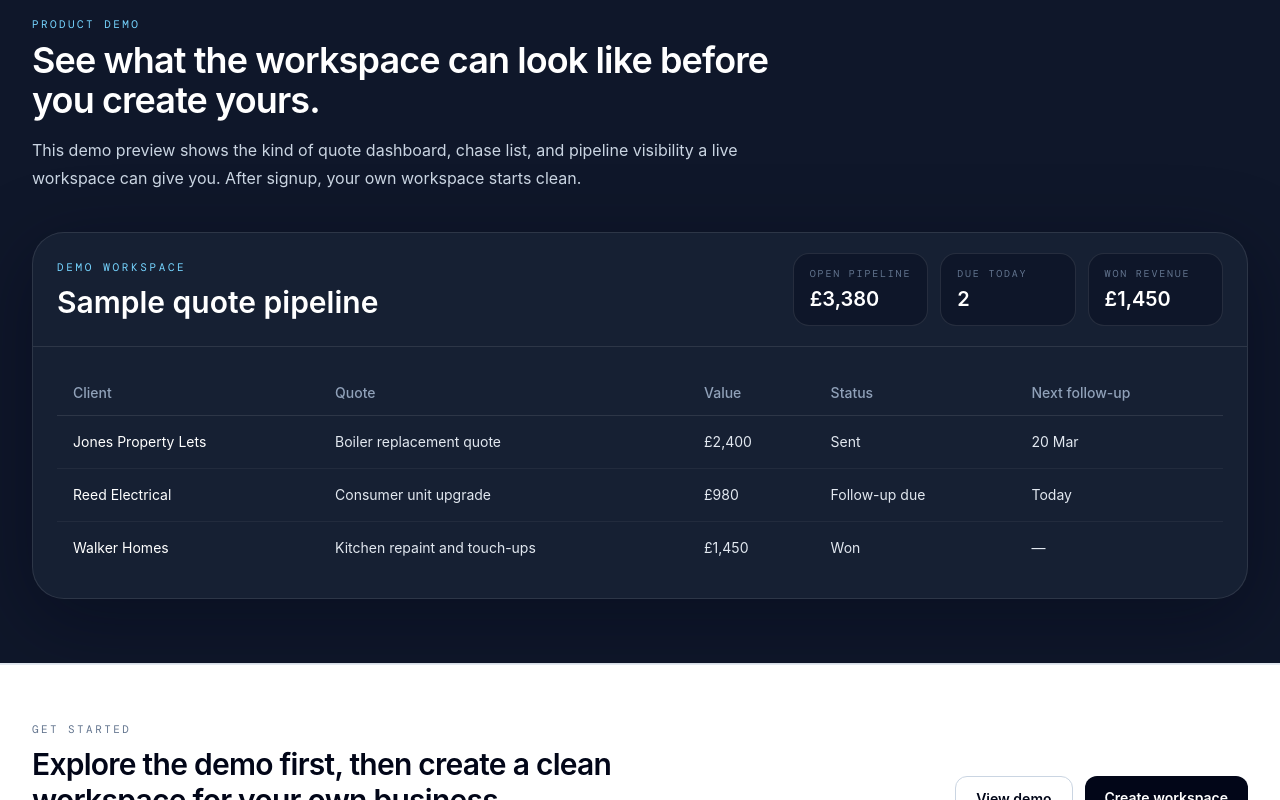
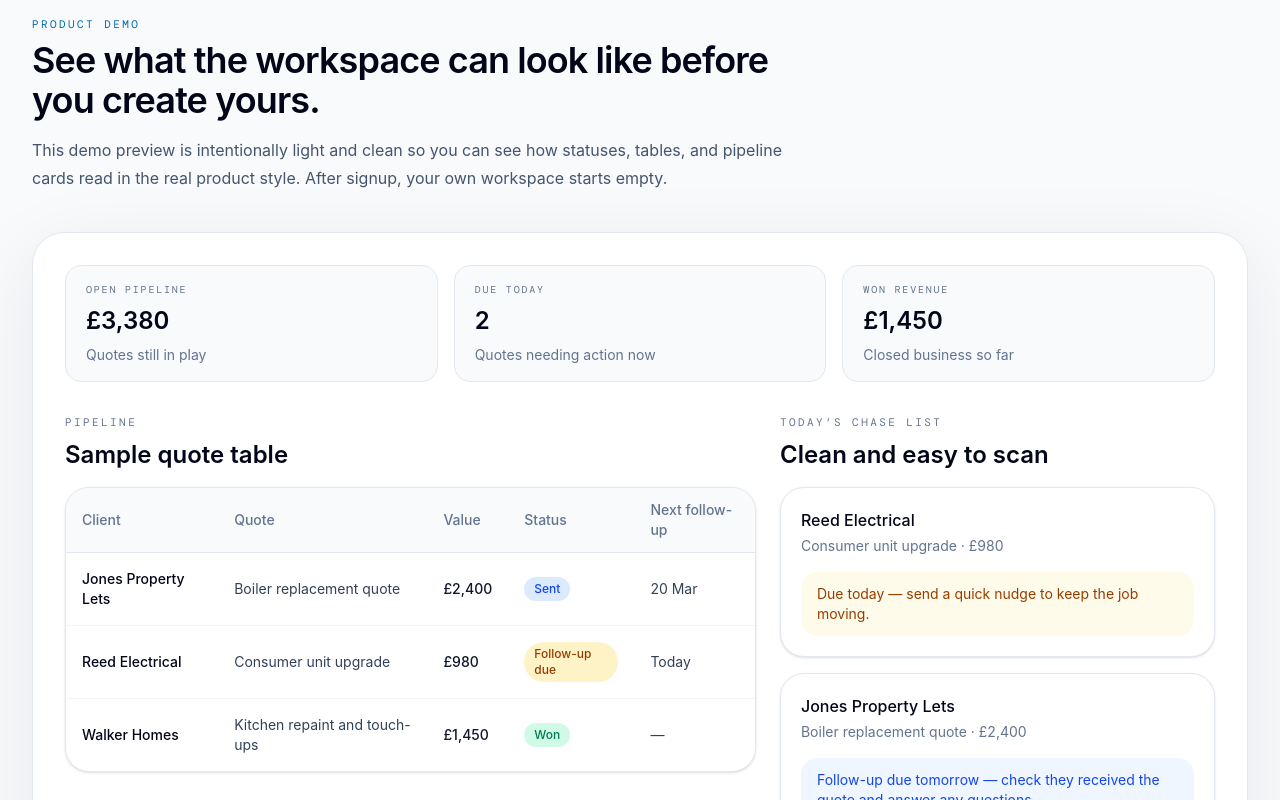
Before and after one commit to jokerai0799/jokerai0799-quote-followup-os-2026-03-19, a Next.js app: page / in a window 1280 px wide. Shown: the part 1260-2060 px from the top of the page. Built offline with nearby package versions, Linux system fonts and the light colour scheme; no server answers.

Commit message:
fix: simplify app header and lighten demo preview

```diff
--- a/src/app/(authenticated)/layout.tsx
+++ b/src/app/(authenticated)/layout.tsx
@@ -33,29 +33,27 @@ export default async function AuthenticatedLayout({ children }: { children: Reac
             </div>
 
             <div className="flex flex-wrap items-center gap-3 xl:justify-end">
-              <div className="inline-flex items-center gap-2 rounded-full border border-emerald-500/25 bg-emerald-500/10 px-3 py-2 font-mono text-[10px] uppercase tracking-[0.18em] text-emerald-200">
+              <div className="inline-flex items-center gap-2 rounded-full border border-emerald-500/25 bg-emerald-500/10 px-3 py-2 font-mono text-[10px] uppercase tracking-[0.16em] text-emerald-100">
                 <span className="h-2 w-2 rounded-full bg-emerald-400 shadow-[0_0_10px_rgba(74,222,128,0.8)]" />
                 {dueCount} due today
               </div>
 
-              <div className="hidden min-w-[220px] rounded-xl border border-slate-600 bg-slate-900/60 px-3 py-2 text-left lg:block">
-                <p className="font-mono text-[10px] uppercase tracking-[0.2em] text-slate-400">
-                  {workspace?.subscriptionStatus === 'active' ? 'Paid workspace' : 'Workspace'}
-                </p>
-                <p className="truncate text-sm font-medium text-white">{workspace?.workspaceName ?? session.user.email}</p>
+              <div className="hidden min-w-[240px] rounded-xl border border-slate-600 bg-slate-900/55 px-4 py-2 lg:block">
+                <p className="font-mono text-[10px] uppercase tracking-[0.16em] text-slate-400">Workspace</p>
+                <p className="truncate text-sm font-semibold text-white">{workspace?.workspaceName ?? session.user.email}</p>
               </div>
 
               <Link
                 href="/quotes/new"
-                className="inline-flex items-center justify-center rounded-lg border border-sky-500 bg-sky-600 px-4 py-2 font-mono text-[11px] uppercase tracking-[0.18em] text-white transition hover:border-sky-400 hover:bg-sky-500"
+                className="inline-flex items-center justify-center rounded-lg border border-sky-500 bg-sky-600 px-4 py-2 font-mono text-[11px] uppercase tracking-[0.16em] text-white transition hover:border-sky-400 hover:bg-sky-500"
               >
-                + New Quote
+                New quote
               </Link>
 
               <form action={signOutAction}>
                 <button
                   type="submit"
-                  className="inline-flex items-center justify-center rounded-lg border border-slate-600 bg-transparent px-4 py-2 font-mono text-[11px] uppercase tracking-[0.18em] text-white transition hover:border-slate-400 hover:bg-white/5"
+                  className="inline-flex items-center justify-center rounded-lg border border-slate-600 bg-transparent px-4 py-2 font-mono text-[11px] uppercase tracking-[0.16em] text-white transition hover:border-slate-400 hover:bg-white/5"
                 >
                   Sign out
                 </button>
--- a/src/app/page.tsx
+++ b/src/app/page.tsx
@@ -126,43 +126,44 @@ export default async function MarketingHomePage() {
         </div>
       </section>
 
-      <section id="demo" className="border-y border-slate-200 bg-[#0F172A] text-white scroll-mt-24">
+      <section id="demo" className="border-y border-slate-200 bg-slate-50 scroll-mt-24">
         <div className="mx-auto max-w-7xl px-4 py-16 sm:px-6 lg:px-8">
           <div className="max-w-3xl">
-            <p className="font-mono text-[11px] uppercase tracking-[0.22em] text-sky-300">Product demo</p>
-            <h2 className="mt-2 text-4xl font-semibold tracking-tight text-white">See what the workspace can look like before you create yours.</h2>
-            <p className="mt-4 text-base leading-7 text-slate-300">
-              This demo preview shows the kind of quote dashboard, chase list, and pipeline visibility a live workspace can give you. After signup, your own workspace starts clean.
+            <p className="font-mono text-[11px] uppercase tracking-[0.22em] text-sky-700">Product demo</p>
+            <h2 className="mt-2 text-4xl font-semibold tracking-tight text-slate-950">See what the workspace can look like before you create yours.</h2>
+            <p className="mt-4 text-base leading-7 text-slate-600">
+              This demo preview is intentionally light and clean so you can see how statuses, tables, and pipeline cards read in the real product style. After signup, your own workspace starts empty.
             </p>
           </div>
 
-          <div className="mt-10 overflow-hidden rounded-[2rem] border border-white/10 bg-[#162033] shadow-[0_20px_80px_rgba(2,6,23,0.4)]">
-            <div className="border-b border-white/10 px-6 py-5">
-              <div className="flex flex-col gap-4 lg:flex-row lg:items-center lg:justify-between">
-                <div>
-                  <p className="font-mono text-[11px] uppercase tracking-[0.24em] text-sky-300">Demo workspace</p>
-                  <h3 className="mt-2 text-3xl font-semibold text-white">Sample quote pipeline</h3>
+          <div className="mt-10 rounded-[2rem] border border-slate-200 bg-white p-6 shadow-[0_20px_80px_rgba(15,23,42,0.08)] sm:p-8">
+            <div className="grid gap-4 lg:grid-cols-3">
+              <div className="rounded-2xl border border-slate-200 bg-slate-50 px-5 py-4">
+                <p className="font-mono text-[10px] uppercase tracking-[0.18em] text-slate-500">Open pipeline</p>
+                <p className="mt-2 text-2xl font-semibold text-slate-950">£3,380</p>
+                <p className="mt-2 text-sm text-slate-500">Quotes still in play</p>
               </div>
-                <div className="grid gap-3 sm:grid-cols-3">
-                  <div className="rounded-2xl border border-white/10 bg-slate-950/35 px-4 py-3">
-                    <p className="font-mono text-[10px] uppercase tracking-[0.18em] text-slate-500">Open pipeline</p>
-                    <p className="mt-1 text-xl font-semibold text-white">£3,380</p>
+              <div className="rounded-2xl border border-slate-200 bg-slate-50 px-5 py-4">
+                <p className="font-mono text-[10px] uppercase tracking-[0.18em] text-slate-500">Due today</p>
+                <p className="mt-2 text-2xl font-semibold text-slate-950">2</p>
+                <p className="mt-2 text-sm text-slate-500">Quotes needing action now</p>
               </div>
-                  <div className="rounded-2xl border border-white/10 bg-slate-950/35 px-4 py-3">
-                    <p className="font-mono text-[10px] uppercase tracking-[0.18em] text-slate-500">Due today</p>
-                    <p className="mt-1 text-xl font-semibold text-white">2</p>
-                  </div>
-                  <div className="rounded-2xl border border-white/10 bg-slate-950/35 px-4 py-3">
+              <div className="rounded-2xl border border-slate-200 bg-slate-50 px-5 py-4">
                 <p className="font-mono text-[10px] uppercase tracking-[0.18em] text-slate-500">Won revenue</p>
-                    <p className="mt-1 text-xl font-semibold text-white">£1,450</p>
-                  </div>
-                </div>
+                <p className="mt-2 text-2xl font-semibold text-slate-950">£1,450</p>
+                <p className="mt-2 text-sm text-slate-500">Closed business so far</p>
               </div>
             </div>
 
-            <div className="overflow-x-auto px-6 py-6">
-              <table className="min-w-full divide-y divide-white/10 text-sm">
-                <thead className="text-left text-slate-400">
+            <div className="mt-8 grid gap-6 xl:grid-cols-[1.35fr_0.85fr]">
+              <div className="space-y-4">
+                <div>
+                  <p className="font-mono text-[11px] uppercase tracking-[0.22em] text-slate-500">Pipeline</p>
+                  <h3 className="mt-2 text-2xl font-semibold text-slate-950">Sample quote table</h3>
+                </div>
+                <div className="overflow-x-auto rounded-3xl border border-slate-200 bg-white shadow-sm">
+                  <table className="min-w-full divide-y divide-slate-200 text-sm">
+                    <thead className="bg-slate-50 text-left text-slate-500">
                       <tr>
                         <th className="px-4 py-3 font-medium">Client</th>
                         <th className="px-4 py-3 font-medium">Quote</th>
@@ -171,18 +172,53 @@ export default async function MarketingHomePage() {
                         <th className="px-4 py-3 font-medium">Next follow-up</th>
                       </tr>
                     </thead>
-                <tbody className="divide-y divide-white/5">
+                    <tbody className="divide-y divide-slate-100">
                       {demoRows.map(([client, title, value, status, next]) => (
                         <tr key={client}>
-                      <td className="px-4 py-4 text-white">{client}</td>
-                      <td className="px-4 py-4 text-slate-200">{title}</td>
-                      <td className="px-4 py-4 text-slate-200">{value}</td>
-                      <td className="px-4 py-4 text-slate-200">{status}</td>
-                      <td className="px-4 py-4 text-slate-200">{next}</td>
+                          <td className="px-4 py-4 font-medium text-slate-950">{client}</td>
+                          <td className="px-4 py-4 text-slate-700">{title}</td>
+                          <td className="px-4 py-4 font-medium text-slate-900">{value}</td>
+                          <td className="px-4 py-4">
+                            <span
+                              className={
+                                status === 'Sent'
+                                  ? 'inline-flex rounded-full bg-blue-100 px-2.5 py-1 text-xs font-medium text-blue-700'
+                                  : status === 'Follow-up due'
+                                    ? 'inline-flex rounded-full bg-amber-100 px-2.5 py-1 text-xs font-medium text-amber-800'
+                                    : 'inline-flex rounded-full bg-emerald-100 px-2.5 py-1 text-xs font-medium text-emerald-700'
+                              }
+                            >
+                              {status}
+                            </span>
+                          </td>
+                          <td className="px-4 py-4 text-slate-700">{next}</td>
                         </tr>
                       ))}
                     </tbody>
                   </table>
+                </div>
+              </div>
+
+              <div className="space-y-4">
+                <div>
+                  <p className="font-mono text-[11px] uppercase tracking-[0.22em] text-slate-500">Today’s chase list</p>
+                  <h3 className="mt-2 text-2xl font-semibold text-slate-950">Clean and easy to scan</h3>
+                </div>
+                <div className="rounded-3xl border border-slate-200 bg-white p-5 shadow-sm">
+                  <p className="font-medium text-slate-950">Reed Electrical</p>
+                  <p className="mt-1 text-sm text-slate-500">Consumer unit upgrade · £980</p>
+                  <p className="mt-4 rounded-2xl bg-amber-50 px-4 py-3 text-sm text-amber-800">
+                    Due today — send a quick nudge to keep the job moving.
+                  </p>
+                </div>
+                <div className="rounded-3xl border border-slate-200 bg-white p-5 shadow-sm">
+                  <p className="font-medium text-slate-950">Jones Property Lets</p>
+                  <p className="mt-1 text-sm text-slate-500">Boiler replacement quote · £2,400</p>
+                  <p className="mt-4 rounded-2xl bg-blue-50 px-4 py-3 text-sm text-blue-700">
+                    Follow-up due tomorrow — check they received the quote and answer any questions.
+                  </p>
+                </div>
+              </div>
             </div>
           </div>
         </div>
--- a/src/components/nav.tsx
+++ b/src/components/nav.tsx
@@ -15,7 +15,7 @@ export function Nav() {
   const pathname = usePathname()
 
   return (
-    <nav className="flex flex-wrap items-center gap-1.5 lg:gap-2">
+    <nav className="flex flex-wrap items-center gap-2">
       {items.map((item) => {
         const active = pathname === item.href || pathname.startsWith(`${item.href}/`)
         return (
@@ -23,8 +23,8 @@ export function Nav() {
             key={item.href}
             href={item.href}
             className={active
-              ? 'rounded-lg bg-sky-500/12 px-3 py-2 font-mono text-[10px] uppercase tracking-[0.18em] text-sky-200 lg:text-[11px]'
-              : 'rounded-lg px-3 py-2 font-mono text-[10px] uppercase tracking-[0.18em] text-slate-400 transition hover:bg-sky-500/5 hover:text-slate-200 lg:text-[11px]'}
+              ? 'rounded-lg bg-sky-500/15 px-3 py-2 font-mono text-[11px] uppercase tracking-[0.14em] text-white'
+              : 'rounded-lg px-3 py-2 font-mono text-[11px] uppercase tracking-[0.14em] text-slate-300 transition hover:bg-white/5 hover:text-white'}
           >
             {item.label}
           </Link>
```
Lines whose indentation alone changed are shown as unchanged.
